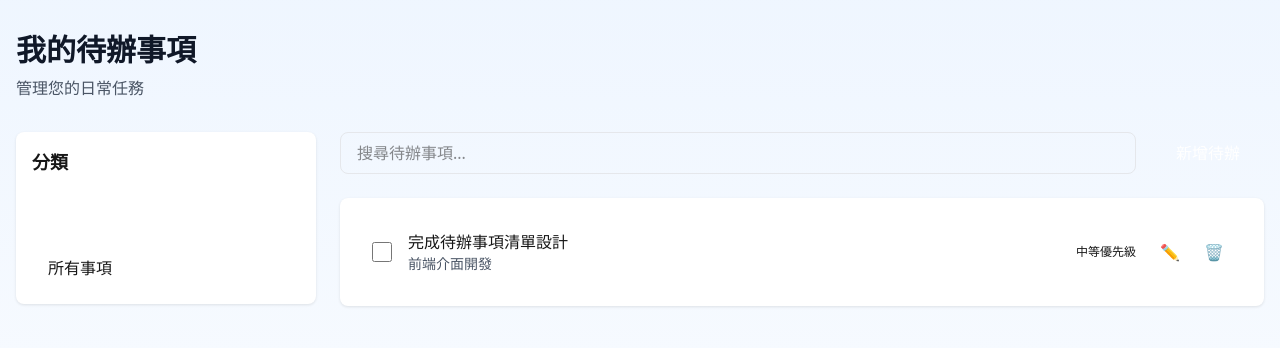
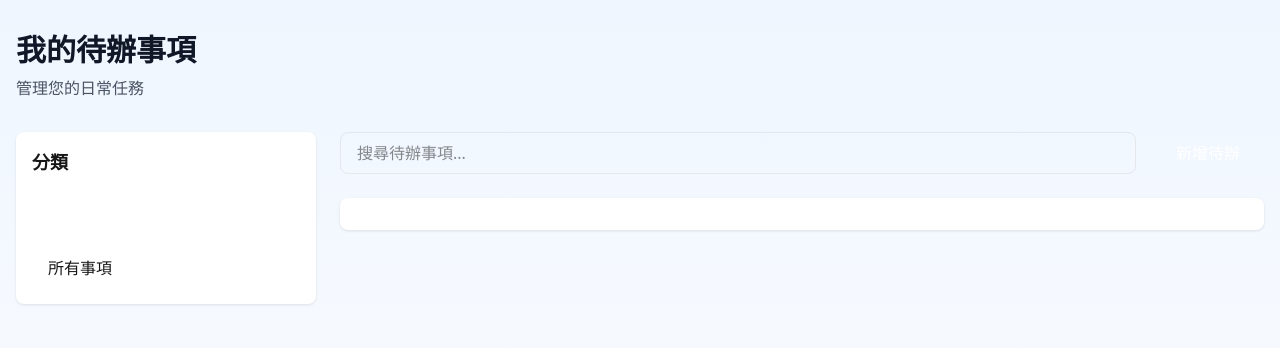
Before and after one commit to blackhorseya/todolist, a Next.js app in the folder web/: page / in a window 1280 px wide. Shown: the top 348 px of the page. Built offline with nearby package versions, Linux system fonts and the light colour scheme.

Commit message:
feat: 新增待辦事項與分類管理功能
實作了待辦事項與分類的管理介面，包含新增、編輯及刪除功能，並整合至主頁面。

```diff
--- a/web/app/page.tsx
+++ b/web/app/page.tsx
@@ -1,6 +1,19 @@
-import Image from "next/image";
+"use client";
+
+import { useState } from "react";
+import { Category, Todo, Priority, TodoStatus } from "@/types/entity";
+import CategoryList from "./components/CategoryList";
+import CreateCategoryForm from "./components/CreateCategoryForm";
+import CreateTodoForm from "./components/CreateTodoForm";
+import TodoItem from "./components/TodoItem";
 
 export default function Home() {
+  const [categories, setCategories] = useState<Category[]>([]);
+  const [todos, setTodos] = useState<Todo[]>([]);
+  const [selectedCategoryId, setSelectedCategoryId] = useState<string>();
+  const [showCreateCategory, setShowCreateCategory] = useState(false);
+  const [showCreateTodo, setShowCreateTodo] = useState(false);
+
   return (
     <div className="min-h-screen bg-gradient-to-b from-blue-50 to-white dark:from-gray-900 dark:to-gray-800">
       <div className="container mx-auto px-4 py-8">
@@ -12,18 +25,28 @@ export default function Home() {
         <div className="grid gap-6 md:grid-cols-[300px_1fr]">
           {/* 分類側邊欄 */}
           <aside className="space-y-4">
-            <div className="bg-white dark:bg-gray-800 rounded-lg p-4 todo-shadow">
-              <h2 className="text-lg font-semibold mb-4">分類</h2>
-              <button className="w-full bg-primary hover:bg-primary-hover text-white rounded-lg px-4 py-2 mb-4">
-                新增分類
-              </button>
-              <div className="space-y-2">
-                <button className="w-full text-left px-4 py-2 rounded-lg bg-secondary hover:bg-secondary-hover transition-colors">
-                  所有事項
-                </button>
-                {/* 這裡將動態載入分類列表 */}
-              </div>
-            </div>
+            {showCreateCategory ? (
+              <CreateCategoryForm
+                onSubmit={(data) => {
+                  // TODO: 實作建立分類
+                  setShowCreateCategory(false);
+                }}
+                onCancel={() => setShowCreateCategory(false)}
+              />
+            ) : (
+              <CategoryList
+                categories={categories}
+                selectedCategoryId={selectedCategoryId}
+                onSelect={setSelectedCategoryId}
+                onCreateClick={() => setShowCreateCategory(true)}
+                onEditClick={(category) => {
+                  // TODO: 實作編輯分類
+                }}
+                onDeleteClick={(categoryId) => {
+                  // TODO: 實作刪除分類
+                }}
+              />
+            )}
           </aside>
 
           {/* 主要內容區 */}
@@ -34,37 +57,45 @@ export default function Home() {
                 placeholder="搜尋待辦事項..."
                 className="flex-1 px-4 py-2 rounded-lg border border-gray-200 dark:border-gray-700 dark:bg-gray-800 focus:outline-none focus:ring-2 focus:ring-primary"
               />
-              <button className="bg-primary hover:bg-primary-hover text-white rounded-lg px-6 py-2">
+              <button
+                onClick={() => setShowCreateTodo(true)}
+                className="bg-primary hover:bg-primary-hover text-white rounded-lg px-6 py-2"
+              >
                 新增待辦
               </button>
             </div>
 
+            {showCreateTodo && (
+              <div className="bg-white dark:bg-gray-800 rounded-lg p-4 todo-shadow">
+                <CreateTodoForm
+                  categories={categories}
+                  onSubmit={(data) => {
+                    // TODO: 實作建立待辦事項
+                    setShowCreateTodo(false);
+                  }}
+                  onCancel={() => setShowCreateTodo(false)}
+                />
+              </div>
+            )}
+
             {/* 待辦事項列表 */}
             <div className="bg-white dark:bg-gray-800 rounded-lg p-4 todo-shadow">
               <div className="space-y-2">
-                {/* 待辦事項卡片範例 */}
-                <div className="todo-item p-4 rounded-lg bg-secondary dark:bg-gray-700 flex items-center justify-between gap-4">
-                  <div className="flex items-center gap-4">
-                    <input type="checkbox" className="w-5 h-5 rounded border-gray-300" />
-                    <div>
-                      <h3 className="font-medium">完成待辦事項清單設計</h3>
-                      <p className="text-sm text-gray-600 dark:text-gray-300">前端介面開發</p>
-                    </div>
-                  </div>
-                  <div className="flex items-center gap-2">
-                    <span className="px-2 py-1 text-xs rounded-full bg-warning/10 text-warning">
-                      中等優先級
-                    </span>
-                    <button className="p-2 hover:bg-gray-100 dark:hover:bg-gray-600 rounded-lg">
-                      <span className="sr-only">編輯</span>
-                      ✏️
-                    </button>
-                    <button className="p-2 hover:bg-gray-100 dark:hover:bg-gray-600 rounded-lg">
-                      <span className="sr-only">刪除</span>
-                      🗑️
-                    </button>
-                  </div>
-                </div>
+                {todos.map((todo) => (
+                  <TodoItem
+                    key={todo.id}
+                    todo={todo}
+                    onStatusChange={(id, status) => {
+                      // TODO: 實作狀態更新
+                    }}
+                    onDelete={(id) => {
+                      // TODO: 實作刪除
+                    }}
+                    onEdit={(todo) => {
+                      // TODO: 實作編輯
+                    }}
+                  />
+                ))}
               </div>
             </div>
           </main>
```
